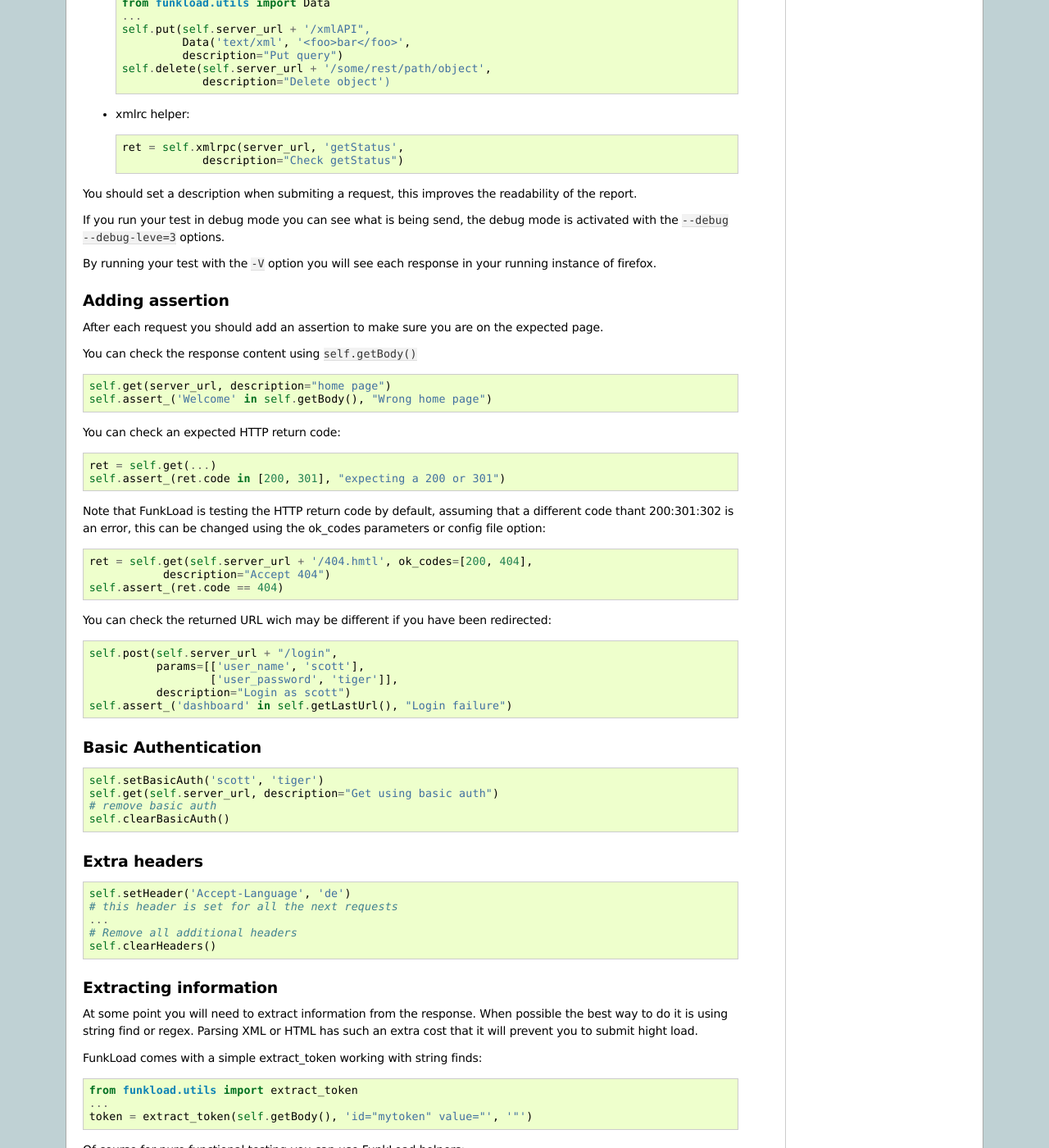
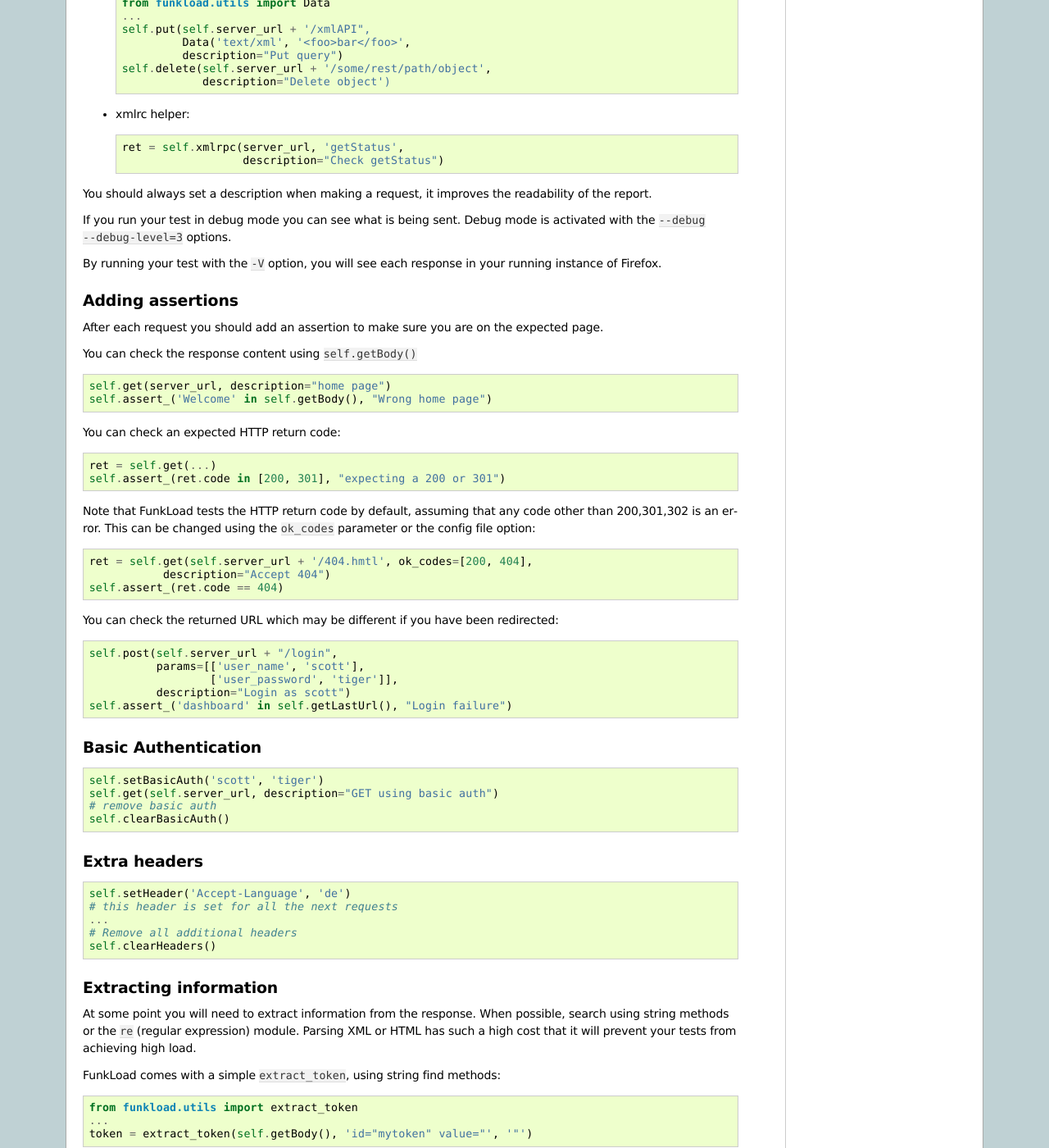
Before and after one commit to nuxeo/FunkLoad, a Sphinx documentation site: the page built from doc/source/writing-test.rst, in a window 1280 px wide and 1400 px high, scrolled down 762 px. Shown: the whole window at 82% size. Built offline with Sphinx 7.4.7, drawn with Linux system fonts in a browser that asks for light colours; some of the changed text lies outside the part shown.

Commit message:
Improved the Engish in writing-test

```diff
--- a/doc/source/writing-test.rst
+++ b/doc/source/writing-test.rst
@@ -1,12 +1,12 @@
-Writing test script
+Writing test scripts
 ======================
 
-Submiting requests
+Making HTTP requests
 -------------------
 
 * HTTP GET
 
-  Here are some example on how to perform a get request::
+  Examples of performing HTTP GET requests::
 
      self.get(self.server_url + "/logout", description="Logout ")
      self.get(self.server_url + "/search?query=foo",
@@ -17,7 +17,7 @@
 
 * HTTP POST
 
-  Here are some example on how to perform a post request::
+  Examples of performing HTTP POST requests::
 
      from webunit.utility import Upload
      from funkload.utils import Data
@@ -54,20 +54,20 @@
 * xmlrc helper::
 
      ret = self.xmlrpc(server_url, 'getStatus',
-      		 description="Check getStatus")
+                       description="Check getStatus")
 
 
-You should set a description when submiting a request, this improves
+You should always set a description when making a request, it improves
 the readability of the report.
 
-If you run your test in debug mode you can see what is being send, the
-debug mode is activated with the ``--debug --debug-leve=3`` options.
+If you run your test in debug mode you can see what is being sent.
+Debug mode is activated with the ``--debug --debug-level=3`` options.
 
-By running your test with the ``-V`` option you will see each response
-in your running instance of firefox.
+By running your test with the ``-V`` option, you will see each response
+in your running instance of Firefox.
 
 
-Adding assertion
+Adding assertions
 -------------------
 
 After each request you should add an assertion to make sure you are on
@@ -83,16 +83,16 @@
      ret = self.get(...)
      self.assert_(ret.code in [200, 301], "expecting a 200 or 301")
 
-Note that FunkLoad is testing the HTTP return code by default,
-assuming that a different code thant 200:301:302 is an error, this can
-be changed using the ok_codes parameters or config file option::
+Note that FunkLoad tests the HTTP return code by default,
+assuming that any code other than 200,301,302 is an error. This can
+be changed using the ``ok_codes`` parameter or the config file option::
 
      ret = self.get(self.server_url + '/404.hmtl', ok_codes=[200, 404],
                 description="Accept 404")
      self.assert_(ret.code == 404)
 
 
-You can check the returned URL wich may be different if you have been
+You can check the returned URL which may be different if you have been
 redirected::
 
      self.post(self.server_url + "/login",
@@ -108,7 +108,7 @@
 ::
 
   self.setBasicAuth('scott', 'tiger')
-  self.get(self.server_url, description="Get using basic auth")
+  self.get(self.server_url, description="GET using basic auth")
   # remove basic auth
   self.clearBasicAuth()
 
@@ -129,17 +129,18 @@
 ------------------------
 
 At some point you will need to extract information from the
-response. When possible the best way to do it is using string find or
-regex. Parsing XML or HTML has such an extra cost that it will prevent
-you to submit hight load.
+response. When possible, search using string methods or
+the ``re`` (regular expression) module.
+Parsing XML or HTML has such a high cost that it will prevent
+your tests from achieving high load.
 
-FunkLoad comes with a simple extract_token working with string finds::
+FunkLoad comes with a simple ``extract_token``, using string find methods::
 
     from funkload.utils import extract_token
     ...
     token = extract_token(self.getBody(), 'id="mytoken" value="', '"')
 
-Of course for pure functional testing you can use FunkLoad helpers::
+Of course, for pure functional testing you can use FunkLoad helpers::
 
        ret = self.get(self.server_url, description="Get some page")
        urls = self.listHref(url_pattern="view_document",
@@ -151,7 +152,7 @@
        title = self.getDom().getByName('title')[0].getContents()
 
 
-Or any python XML/HTML processing library including beautiful soup.
+Or any Python XML/HTML processing library, including Beautiful Soup.
 
 
 Using the configuration file
@@ -181,7 +184,7 @@
   credential_port = self.conf_getInt('credential', 'port')
   # get a login/pwd from the members group
   login, password = xmlrpc_get_credential(credential_host,
-			                  credential_port,
+                                          credential_port,
                                           'members')
 
 Since FunkLoad 1.15 the credential server can return a sequence::
```
Also changed, not shown: other parts of doc/source/writing-test.rst (+6 -4 lines).
